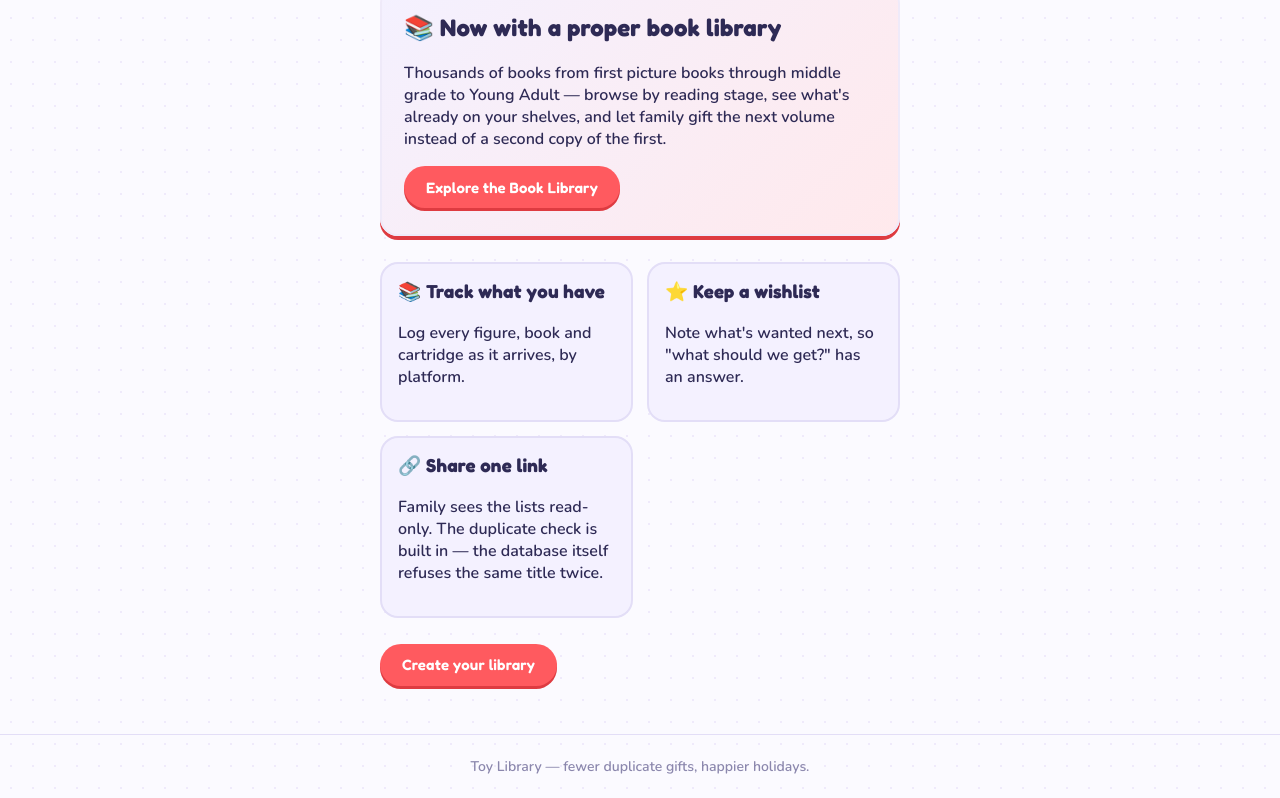
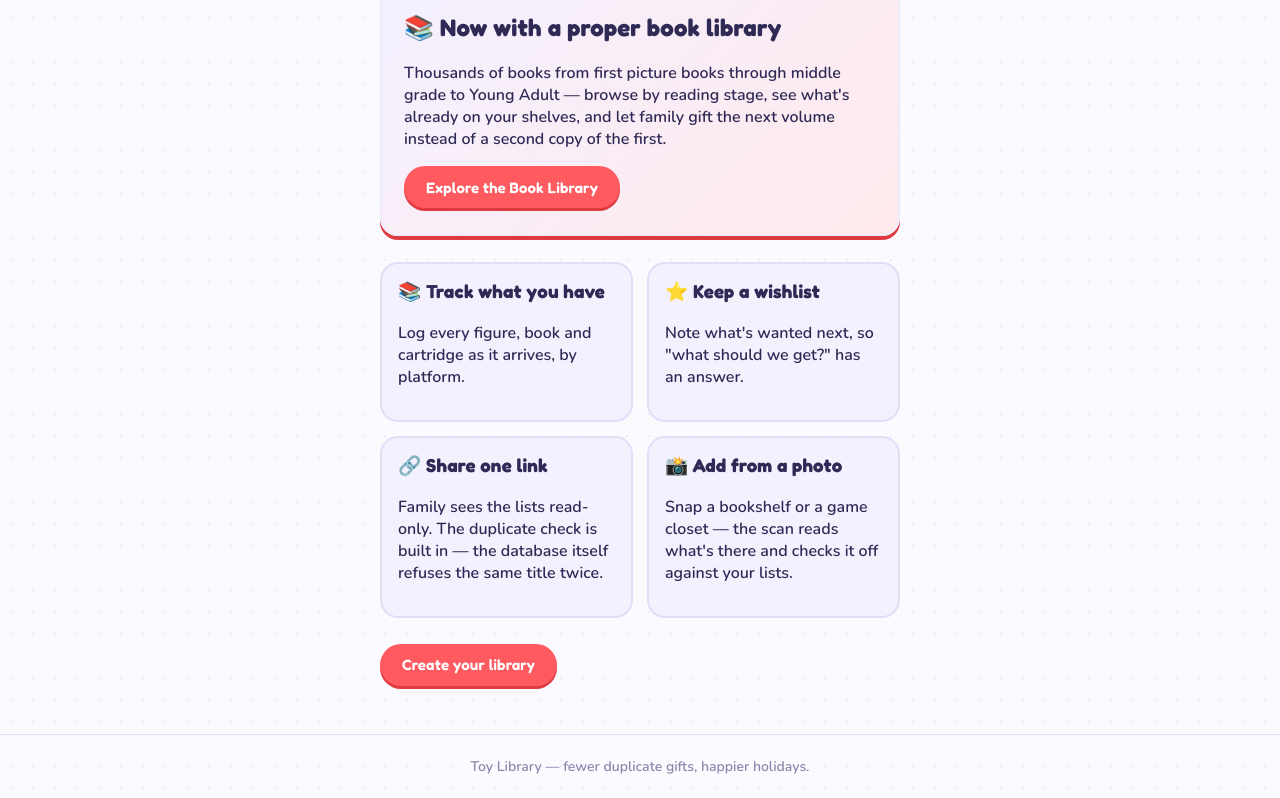
Before and after one commit to Orvalla/toylibrary, a React (Vite) app: page / in a window 1280 px wide. Shown: the part 1709-2507 px from the top of the page. Built offline with nearby package versions, Linux system fonts and the light colour scheme; no server answers.

Commit message:
Homepage: fourth feature card (photo scan) levels the grid

```diff
--- a/src/pages/HomePage.jsx
+++ b/src/pages/HomePage.jsx
@@ -63,6 +63,10 @@ export default function HomePage() {
           <h3>🔗 Share one link</h3>
           <p>Family sees the lists read-only. The duplicate check is built in — the database itself refuses the same title twice.</p>
         </div>
+        <div className="card">
+          <h3>📸 Add from a photo</h3>
+          <p>Snap a bookshelf or a game closet — the scan reads what's there and checks it off against your lists.</p>
+        </div>
       </div>
 
       {user ? (
```
